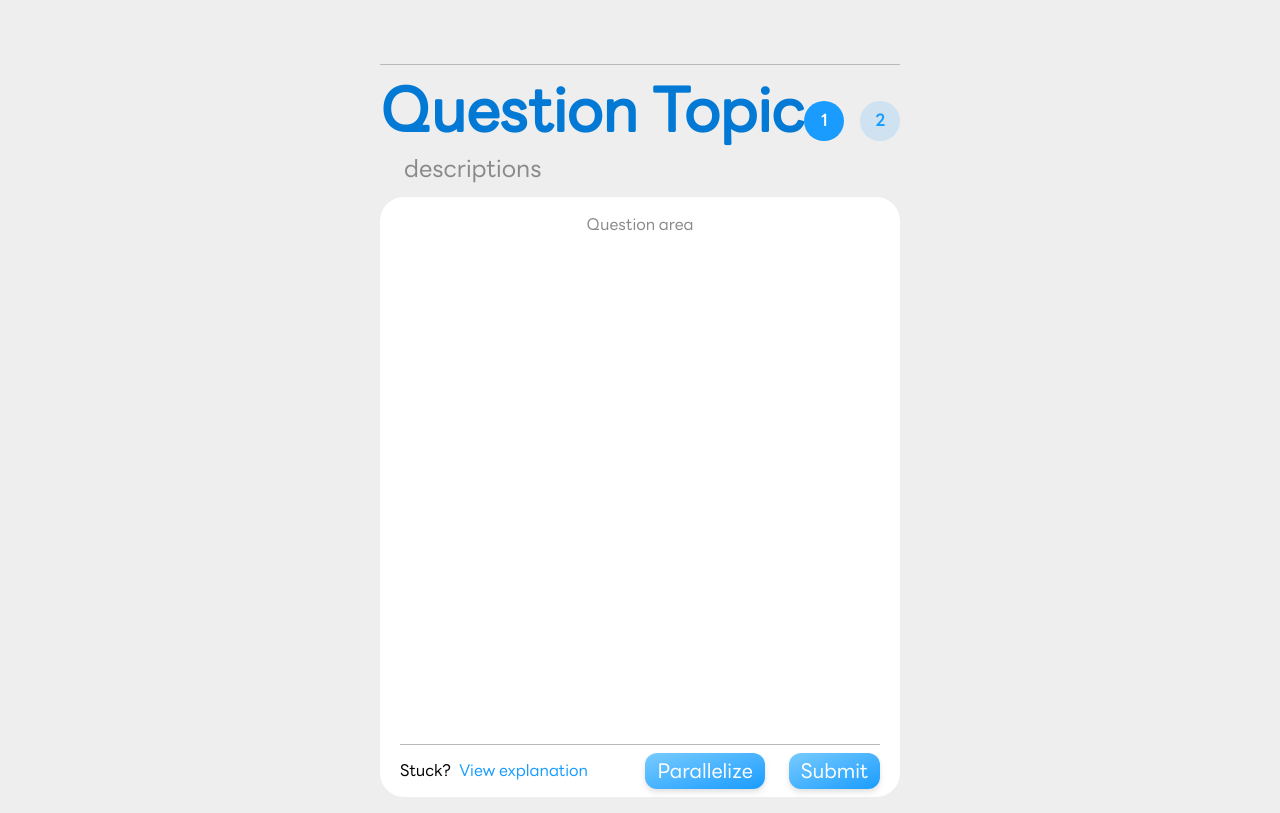
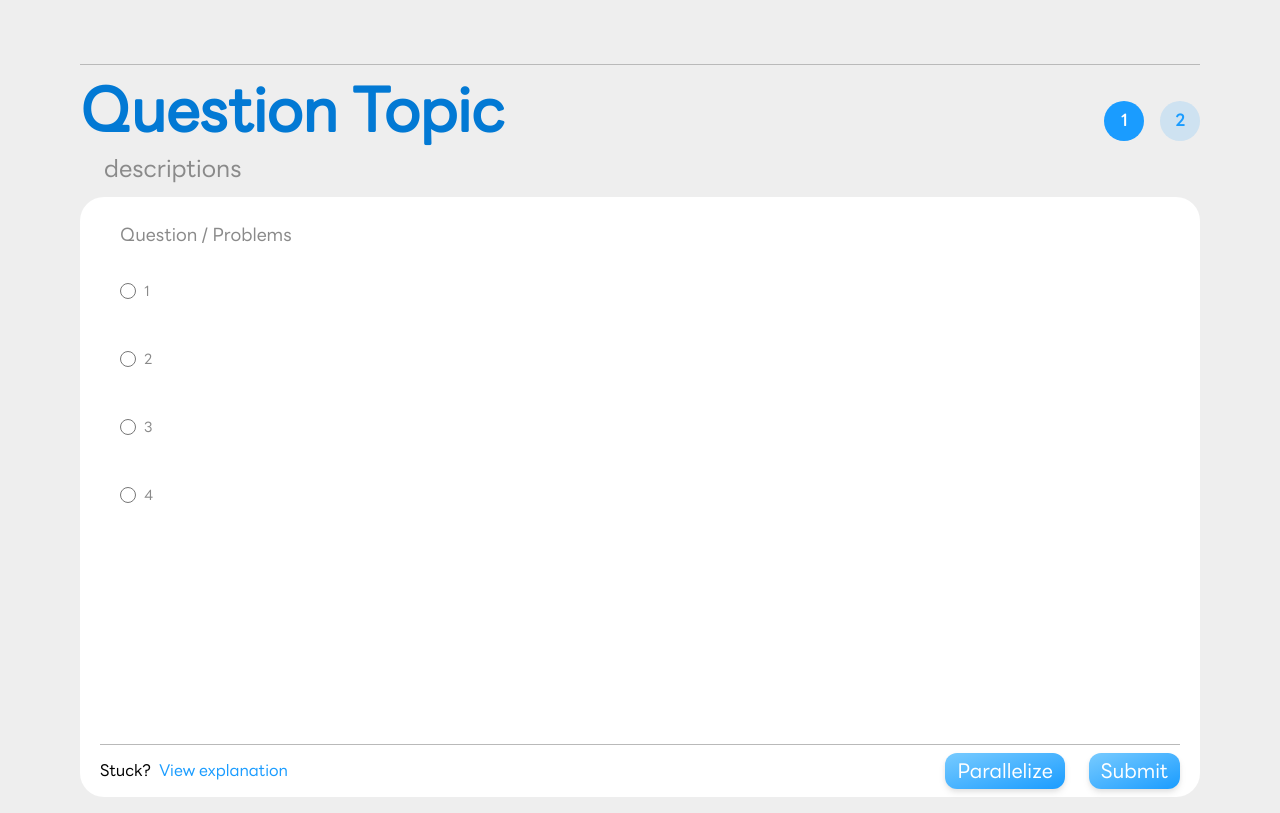
Before and after one commit to hachimagic/educable2, a React (Vite) app in the folder Frontend/: page /quiz in a window 1280 px wide. Built offline with nearby package versions, Linux system fonts and the light colour scheme.

Commit message:
add question&form

```diff
--- a/Frontend/src/App.tsx
+++ b/Frontend/src/App.tsx
@@ -1,10 +1,10 @@
-import RouterComponent from './Router'
+import Quiz from "./assets/pages/Quiz"
 
 function App() {
 
   return (
-    <div className='h-screen w-full flex justify-center '>
-      <RouterComponent />
+    <div>
+      <Quiz></Quiz>
     </div>
   )
 }
--- a/Frontend/src/components/Card.tsx
+++ b/Frontend/src/components/Card.tsx
@@ -2,7 +2,37 @@ function Card() {
     return (
         <div>
             <div className="bg-white rounded-3xl shadow-black w-full h-[75vh] flex flex-col justify-between">
-                <div className="self-center text-[#8A8A8A] pt-4">Question area</div>
+                <div className="flex  flex-col">
+                    <div className="self-start text-lg text-[#8A8A8A] pt-6 pl-10">Question / Problems</div>
+                    <div className="flex flex-col my-2 mx-10 text-[#8A8A8A]">
+                        <div className="flex items-center my-6">
+                            <input id="default-radio-1" type="radio" value="" name="default-radio" className="w-4 h-4 bg-gray-100 border-gray-300">
+                            </input>
+                            <label
+                                htmlFor="default-radio-1" className="ms-2 text-sm font-medium ">1</label>
+                        </div>
+                        <div className="flex items-center my-6">
+                            <input id="default-radio-2" type="radio" value="" name="default-radio" className="w-4 h-4  bg-gray-100 border-gray-300">
+                            </input>
+                            <label
+                                htmlFor="default-radio-2" className="ms-2 text-sm font-medium ">2</label>
+                        </div>
+                        <div className="flex items-center my-6">
+                            <input id="default-radio-3" type="radio" value="" name="default-radio" className="w-4 h-4  bg-gray-100 border-gray-300">
+                            </input>
+                            <label
+                                htmlFor="default-radio-3" className="ms-2 text-sm font-medium ">3</label>
+                        </div>
+                        <div className="flex items-center my-6">
+                            <input id="default-radio-4" type="radio" value="" name="default-radio" className="w-4 h-4  bg-gray-100 border-gray-300">
+                            </input>
+                            <label
+                                htmlFor="default-radio-4" className="ms-2 text-sm font-medium ">4</label>
+                        </div>
+                        <div className="flex items-center">
+                        </div>
+                    </div>
+                </div>
                 <div className="p-3 pb-0">
                     <hr className="mx-2 border-[#B9B9B9]" />
                     <div className="flex justify-between items-center">
```
